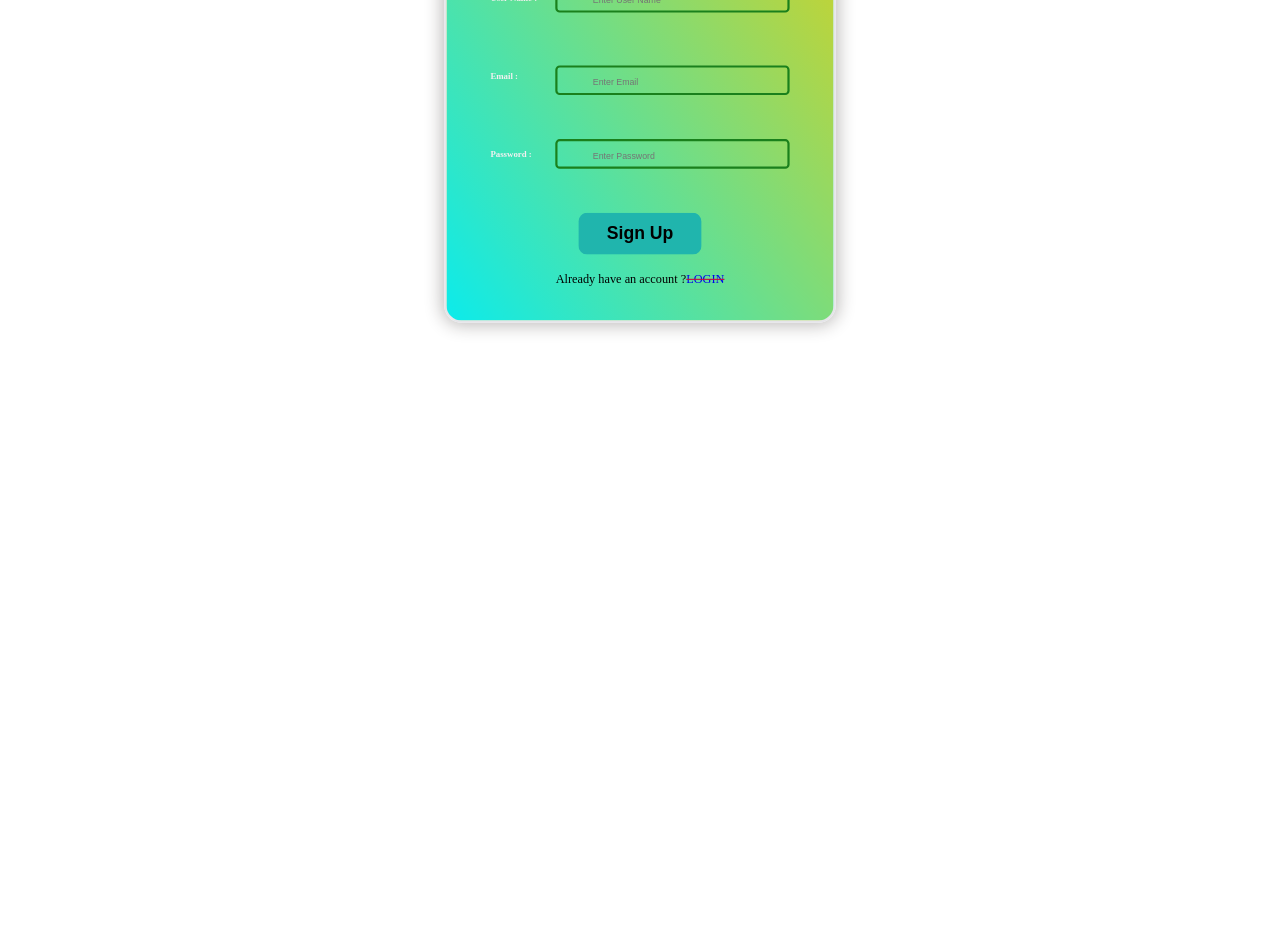
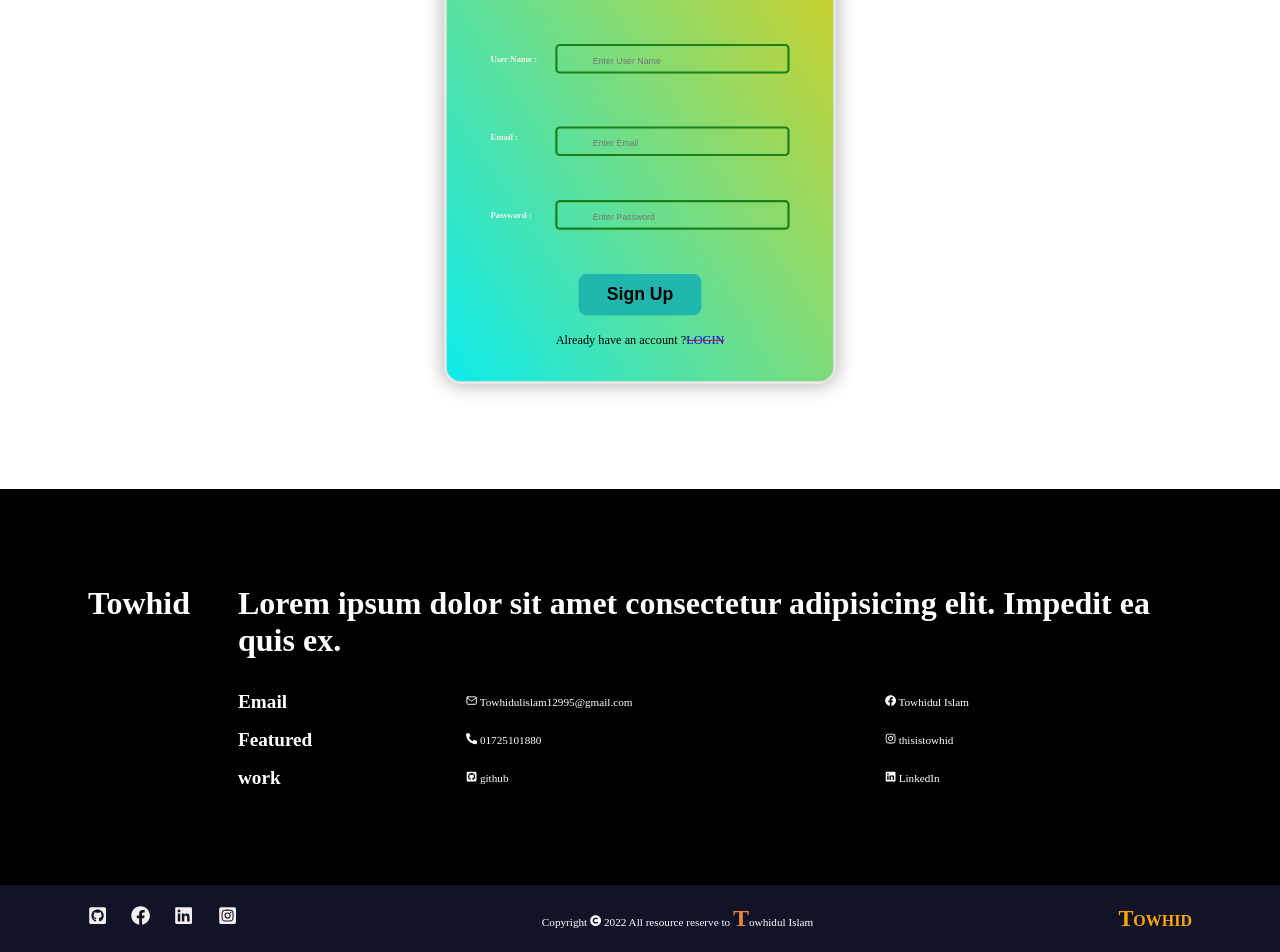
Before and after one commit to imtowhidulislam/towhidportfollio, a React (Create React App) app in the folder frontend/: page /signup in a window 1280 px wide. Shown: the part 365-1317 px from the top of the page. Before the commit the page ends 800 px from the top, so only its background shows below. Built offline with nearby package versions, Linux system fonts and the light colour scheme; no server answers.

Commit message:
All Changes has been updated

```diff
--- a/frontend/src/pages/login.js
+++ b/frontend/src/pages/login.js
@@ -1,5 +1,7 @@
 import { useState } from "react";
 import "../style/signup.css";
+import Footer from "./Footer";
+import FooterCopyright from "./footercopyright";
 
 const loginUrl = "http://localhost:3001/api/user/login";
 const Login = () => {
@@ -78,6 +80,8 @@ const Login = () => {
           </p>
         </form>
       </section>
+      <Footer />
+      <FooterCopyright />
     </div>
   );
 };
--- a/frontend/src/pages/signup.js
+++ b/frontend/src/pages/signup.js
@@ -1,6 +1,10 @@
 import { useEffect, useState } from "react";
 // import "../style/signupStyle.css";
 import "../style/signup.css";
+import "../style/footer.css";
+
+import Footer from "./Footer";
+import FooterCopyright from "./footercopyright";
 import UserData from "./userData";
 const registerUrl = "http://localhost:3001/api/user/register";
 const userUrl = "http://localhost:3001/api/user";
@@ -102,7 +106,7 @@ const Signup = () => {
   }, []);
 
   return (
-    <div class="signup_container1">
+    <div class="signup_container">
       <section class="form_container">
         <form action="" onSubmit={handleSubmit}>
           <h2 class="form_title">Sing up</h2>
@@ -176,6 +180,8 @@ const Signup = () => {
           </p>
         </form>
       </section>
+      <Footer />
+      <FooterCopyright />
     </div>
   );
 };
--- a/frontend/src/style/footer.css
+++ b/frontend/src/style/footer.css
@@ -9,6 +9,7 @@
 } */
 footer {
   background-color: #000000;
+  color: white;
 }
 .footer-dark {
 }
@@ -65,7 +66,7 @@ li a:hover {
 }
 .footer {
   /* padding-inline: 4rem; */
-  padding-block: 6rem;
+  padding-block: 3rem;
 }
 .flex {
   display: flex;
@@ -106,6 +107,8 @@ p {
 }
 .footer_end {
   padding-block: 1rem;
+  background-color: #111429;
+  color: white;
 }
 @media (min-width: 35rem) {
   .footer_row > *:nth-child(1) {
--- a/frontend/src/style/mackup.css
+++ b/frontend/src/style/mackup.css
@@ -42,7 +42,7 @@ h6,
 span,
 p {
   margin: 0;
-  /* color: white; */
+  /* color: black; */
 }
 
 li,
--- a/frontend/src/style/signup.css
+++ b/frontend/src/style/signup.css
@@ -12,10 +12,10 @@ a {
   display: flex;
   align-items: center;
   justify-content: center;
-  height: calc(100vh - 123px);
+  min-height: 100vh;
 }
 .signup_container {
-  padding: 2rem;
+  /* padding-block: 2rem; */
 }
 
 form {
```
